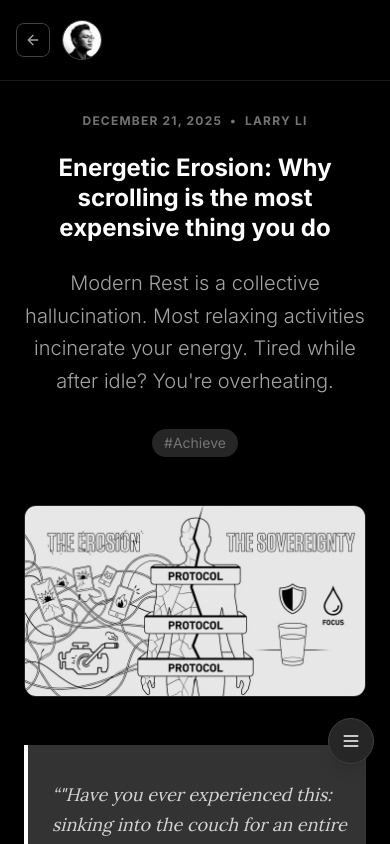
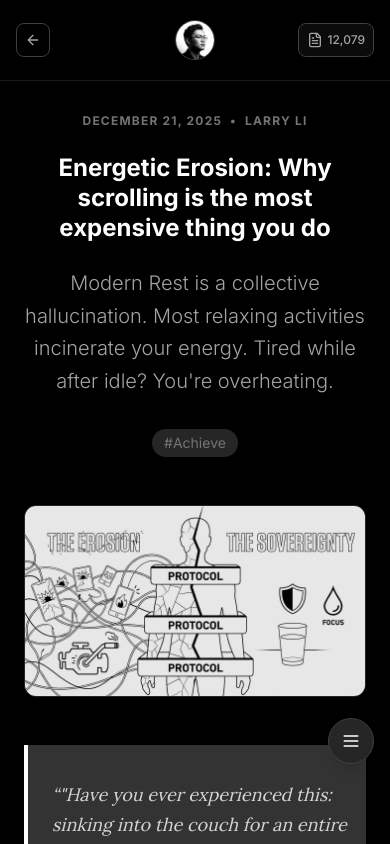
Before and after one commit to LarryLi93/Personal-Blog, a Next.js app: page /blog/energetic-erosion-scrolling in a window 390 px wide. Shown: the top 844 px of the page. Built offline with nearby package versions, Linux system fonts and the light colour scheme.

Commit message:
refactor: optimize header layout - Back(left) + Logo(center) + WordCount(right)

```diff
--- a/components/Header.tsx
+++ b/components/Header.tsx
@@ -17,25 +17,27 @@ export const Header: React.FC<HeaderProps> = ({
 }) => {
   return (
     <header className="sticky top-0 z-50 w-full bg-black/80 backdrop-blur-md border-b border-white/10">
-      <div className="max-w-7xl mx-auto px-4 sm:px-6 h-20 flex items-center justify-between">
-        {/* Left: Back Button + Logo */}
-        <div className="flex items-center gap-3">
-          {/* Back Button - inline */}
+      <div className="max-w-7xl mx-auto px-4 sm:px-6 h-20 flex items-center relative">
+
+        {/* Left: Back Button */}
+        <div className="flex-shrink-0">
           {showBackButton && (
             <Link
               href={backHref}
-              className="group flex items-center text-neutral-400 hover:text-white transition-colors text-xs sm:text-sm font-medium px-2 sm:px-3 py-2 border border-neutral-700 rounded-lg hover:border-white/30 hover:bg-neutral-800/50"
+              className="group inline-flex items-center text-neutral-400 hover:text-white transition-colors text-xs sm:text-sm font-medium px-2 sm:px-3 py-2 border border-neutral-700 rounded-lg hover:border-white/30 hover:bg-neutral-800/50"
               aria-label="Back"
             >
               <ArrowLeft className="w-4 h-4 sm:mr-2 group-hover:-translate-x-1 transition-transform" />
               <span className="hidden sm:inline">Back</span>
             </Link>
           )}
+        </div>
 
-          {/* Logo */}
+        {/* Center: Logo (绝对居中) */}
+        <div className="absolute left-1/2 -translate-x-1/2">
           <Link
             href="/"
-            className="block relative rounded-full overflow-hidden w-10 h-10 border border-neutral-700 hover:border-neutral-500 transition-colors flex-shrink-0"
+            className="block relative rounded-full overflow-hidden w-10 h-10 border border-neutral-700 hover:border-neutral-500 transition-colors"
             aria-label="Home"
           >
             <img
@@ -46,18 +48,16 @@ export const Header: React.FC<HeaderProps> = ({
           </Link>
         </div>
 
-        {/* Center - Word Count (desktop only) */}
-        <div className="hidden md:flex items-center justify-center flex-1 px-8">
+        {/* Right: Word Count */}
+        <div className="flex-shrink-0 ml-auto">
           {wordCount !== undefined && wordCount > 0 && (
-            <div className="flex items-center text-neutral-400 text-sm font-medium px-4 py-2 border border-neutral-700 rounded-lg bg-neutral-900/50">
-              <FileText className="w-4 h-4 mr-2" />
-              <span>{wordCount.toLocaleString()} Words</span>
+            <div className="flex items-center text-neutral-400 text-xs sm:text-sm font-medium px-2 sm:px-4 py-2 border border-neutral-700 rounded-lg bg-neutral-900/50">
+              <FileText className="w-4 h-4 mr-1 sm:mr-2" />
+              <span>{wordCount.toLocaleString()} <span className="hidden sm:inline">Words</span></span>
             </div>
           )}
         </div>
 
-        {/* Right - Spacer */}
-        <div className="w-10 hidden sm:block" />
       </div>
     </header>
   );
```
